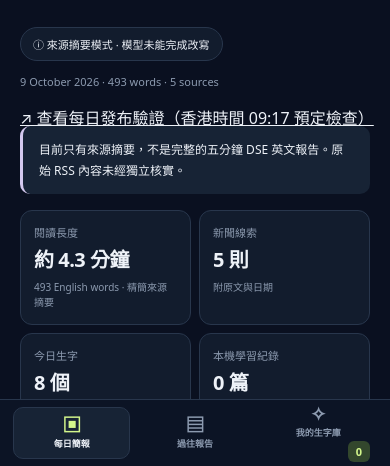
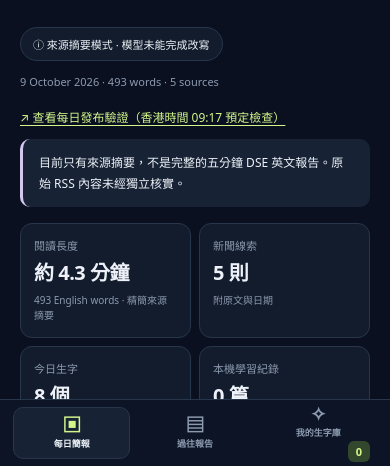
Before and after one commit to Tom-gpt65/ai-daily-intelligence, a plain HTML site: page site/index.html in a window 390 px wide. Shown: the part 378-844 px from the top of the page. Drawn offline with Linux system fonts and the light colour scheme.

Commit message:
Style the independent freshness audit link for mobile and desktop

```diff
--- a/site/v5.css
+++ b/site/v5.css
@@ -6,3 +6,5 @@
 .source-alternates a{color:var(--accent);text-underline-offset:3px}
 #reading-speed{font-variant-numeric:tabular-nums;white-space:normal}
 @media(max-width:650px){#reading-speed{min-height:42px}.story-evidence{font-size:11px}}
+
+.audit-link{display:inline-flex;margin:0 0 15px;color:var(--accent);font-size:12px;line-height:1.6;text-underline-offset:3px}.audit-link:hover{text-decoration-thickness:2px}
```
